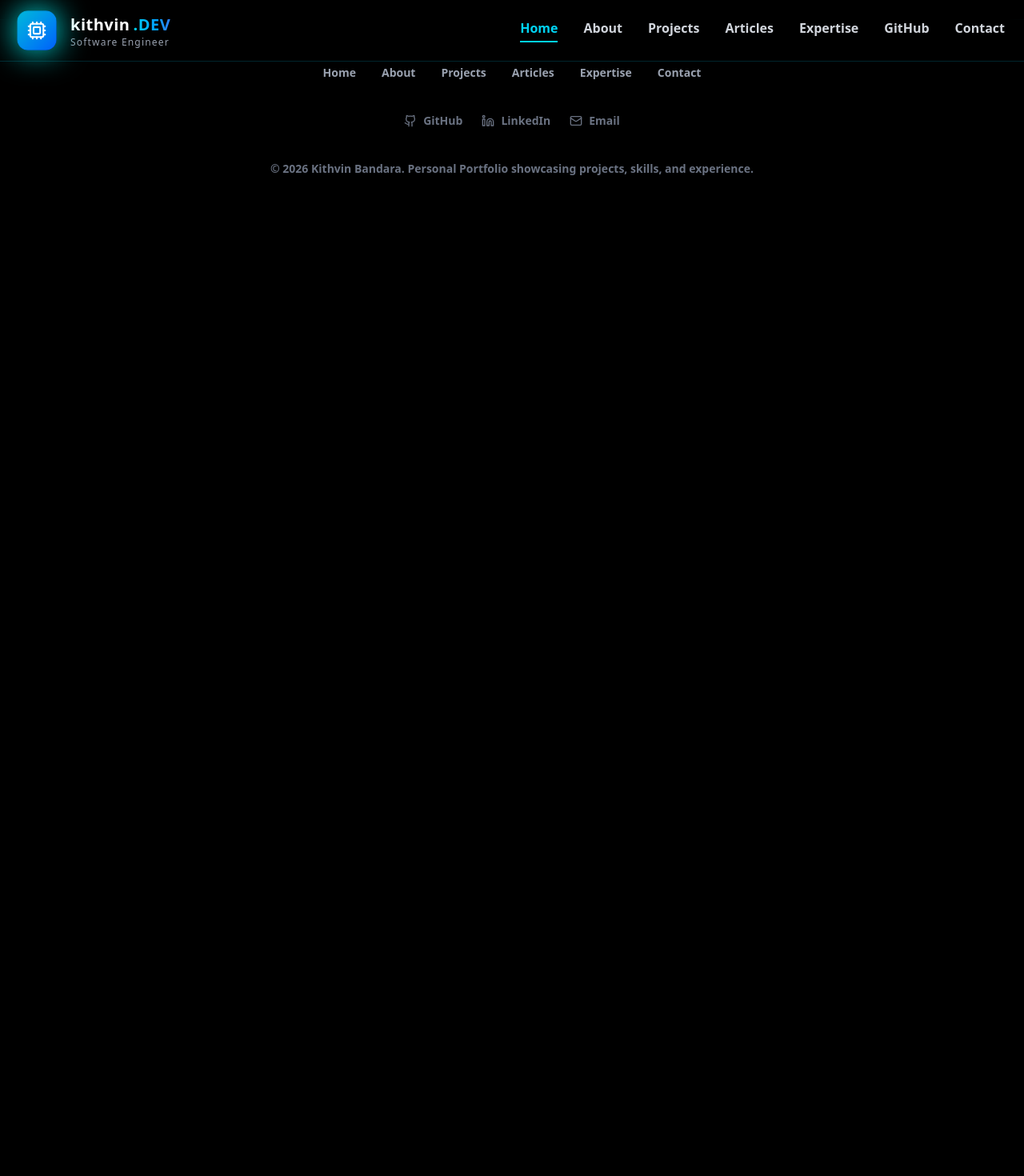
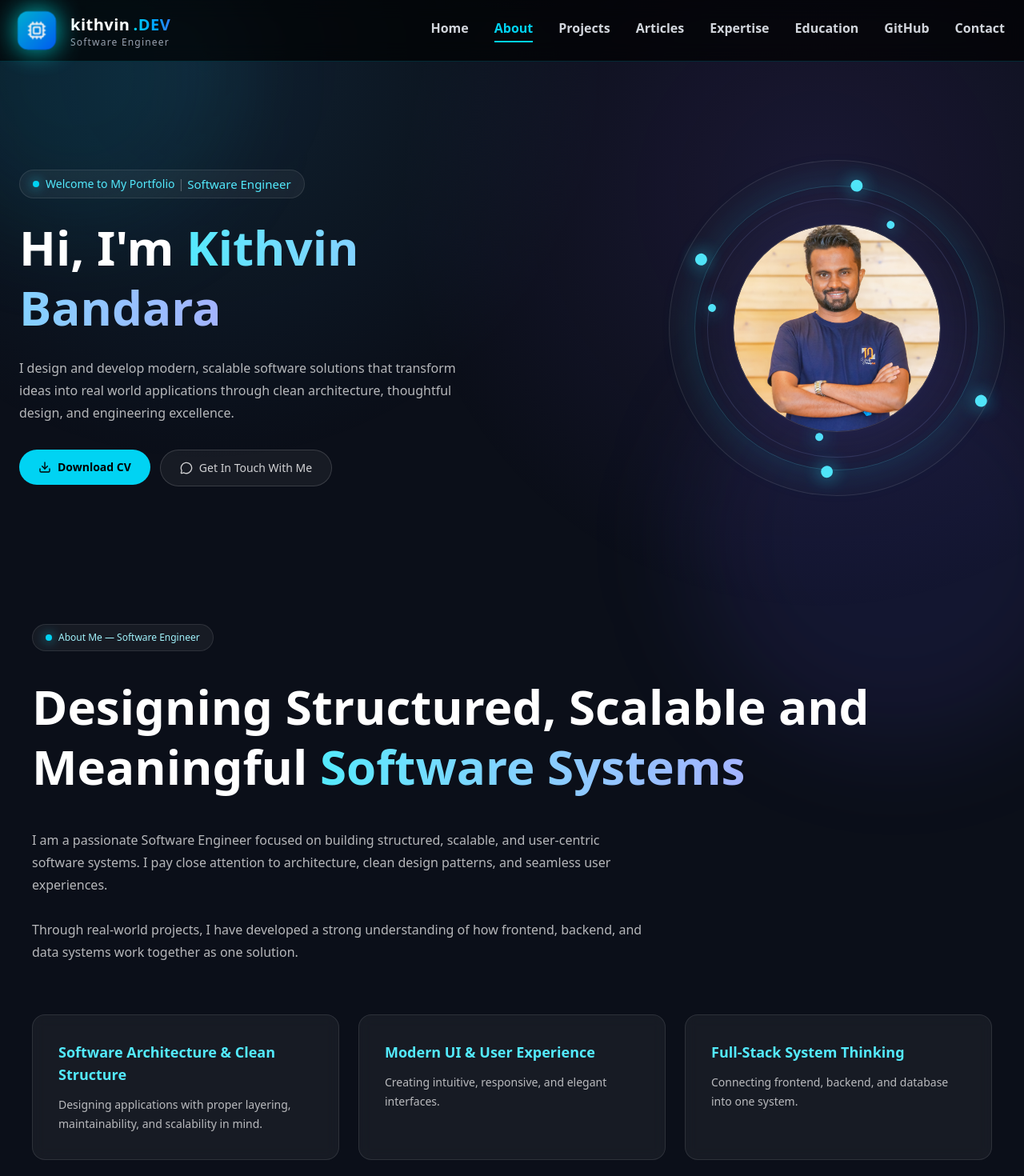
Before and after one commit to kithvin/Portfolio-Website, a Next.js app in the folder Frontend/: page / in a window 1280 px wide. Shown: the top 1470 px of the page at 80% size. Before the commit the page ends 800 px from the top, so only its background shows below. Built offline with nearby package versions, Linux system fonts and the light colour scheme.

Commit message:
Designed and implement About page with professional layout and content

```diff
--- a/Frontend/app/globals.css
+++ b/Frontend/app/globals.css
@@ -22,3 +22,21 @@
 body {
   font-family: var(--font-poppins);
 }
+
+html {
+  scroll-behavior: smooth;
+}
+
+
+section {
+  scroll-margin-top: 100px;
+}
+
+html, body {
+  scrollbar-width: none;
+}
+
+html::-webkit-scrollbar,
+body::-webkit-scrollbar {
+  display: none;
+}
--- a/Frontend/app/layout.tsx
+++ b/Frontend/app/layout.tsx
@@ -1,21 +1,17 @@
-import type { Metadata } from "next";
-import { Poppins } from "next/font/google";
 import "./globals.css";
-
 import Navbar from "@/components/Navbar";
 import { Footer } from "@/components/Footer";
+import { Geist, Geist_Mono } from "next/font/google";
 
-const poppins = Poppins({
+const geistSans = Geist({
   subsets: ["latin"],
-  weight: ["100","200","300","400","500","600","700","800","900"],
-  style: ["normal","italic"],
-  variable: "--font-poppins",
+  variable: "--font-geist-sans",
 });
 
-export const metadata: Metadata = {
-  title: "Kithvin Portfolio",
-  description: "Personal portfolio of Kithvin Bandara - Software Engineer",
-};
+const geistMono = Geist_Mono({
+  subsets: ["latin"],
+  variable: "--font-geist-mono",
+});
 
 export default function RootLayout({
   children,
@@ -25,15 +21,17 @@ export default function RootLayout({
   return (
     <html lang="en">
       <body
-        className={`${poppins.variable} bg-black text-white scroll-smooth antialiased flex flex-col min-h-screen`}
+        className={`${geistSans.variable} ${geistMono.variable} relative min-h-screen overflow-x-hidden bg-[#0b0f19] text-white scroll-smooth`}
       >
+        {/* GLOBAL BACKGROUND FOR ENTIRE WEBSITE */}
+        <div className="pointer-events-none fixed inset-0 -z-10">
+          <div className="absolute -top-24 -left-24 h-96 w-96 rounded-full bg-cyan-500/10 blur-3xl" />
+          <div className="absolute -bottom-32 -right-24 h-[32rem] w-[32rem] rounded-full bg-indigo-500/10 blur-3xl" />
+          <div className="absolute inset-0 bg-[radial-gradient(circle_at_20%_10%,rgba(56,189,248,0.10),transparent_40%),radial-gradient(circle_at_80%_30%,rgba(139,92,246,0.12),transparent_45%)]" />
+        </div>
+
         <Navbar />
-
-        {/* Hero + all page sections render here */}
-        <main className="flex-1 pt-6">
-          {children}
-        </main>
-
+        <main className="pt-24">{children}</main>
         <Footer />
       </body>
     </html>
--- a/Frontend/app/page.tsx
+++ b/Frontend/app/page.tsx
@@ -1,32 +1,11 @@
-import "./globals.css";
-import Navbar from "@/components/Navbar";
-import { Footer } from "@/components/Footer";
-import { Geist, Geist_Mono } from "next/font/google";
 import Hero from "@/components/Hero";
+import About from "../page/Aboutpage";
 
-const geistSans = Geist({
-  subsets: ["latin"],
-  variable: "--font-geist-sans",
-});
-
-const geistMono = Geist_Mono({
-  subsets: ["latin"],
-  variable: "--font-geist-mono",
-});
-
-export default function RootLayout({
-  children,
-}: {
-  children: React.ReactNode;
-}) {
+export default function HomePage() {
   return (
-    <html lang="en">
-      <body
-        className={`${geistSans.variable} ${geistMono.variable} bg-black text-white scroll-smooth`}
-      >
-        <Navbar />
-        <Hero />
-      </body>
-    </html>
+    <>
+      <Hero />
+      <About />
+    </>
   );
 }
--- a/Frontend/components/Footer.tsx
+++ b/Frontend/components/Footer.tsx
@@ -12,7 +12,7 @@ export function Footer() {
     setYear(new Date().getFullYear());
   }, []);
 
-  const navLinks = ["Home", "About", "Projects", "Articles", "Expertise", "Contact"];
+  const navLinks = ["Home", "About", "Projects", "Articles", "Expertise", "Education" , "Contact"];
 
   return (
     <motion.footer
--- a/Frontend/components/Hero.tsx
+++ b/Frontend/components/Hero.tsx
@@ -7,18 +7,8 @@ import { Download, MessageCircle } from "lucide-react";
 
 export default function Hero() {
   return (
-    <section
-      id="home"
-      className="relative overflow-hidden bg-[#060B16] text-white"
-    >
-      {/* Background glow */}
-      <div className="pointer-events-none absolute inset-0">
-        <div className="absolute -top-24 -left-24 h-96 w-96 rounded-full bg-cyan-500/10 blur-3xl" />
-        <div className="absolute -bottom-32 -right-24 h-[32rem] w-[32rem] rounded-full bg-indigo-500/10 blur-3xl" />
-        <div className="absolute inset-0 bg-[radial-gradient(circle_at_20%_10%,rgba(56,189,248,0.10),transparent_40%),radial-gradient(circle_at_80%_30%,rgba(139,92,246,0.12),transparent_45%)]" />
-      </div>
-
-      <div className="relative mx-auto max-w-7xl px-4 sm:px-6 py-16 sm:py-20 md:py-28">
+    <section id="home" className="relative overflow-hidden text-white">
+      <div className="relative mx-auto max-w-7xl px-4 sm:px-6 pt-16 pb-8 sm:pt-20 sm:pb-10 md:pt-26 md:pb-12">
         <div className="grid items-center gap-10 sm:gap-14 md:grid-cols-2">
           {/* LEFT */}
           <motion.div
@@ -27,16 +17,20 @@ export default function Hero() {
             transition={{ duration: 0.7 }}
             className="text-center md:text-left"
           >
-            <div className="mb-6 inline-flex items-center gap-2 rounded-full border border-white/10 bg-white/5 px-4 py-2 text-xs text-cyan-200 mx-auto md:mx-0">
-              <span className="h-2 w-2 rounded-full bg-cyan-400 shadow-[0_0_14px_rgba(34,211,238,0.9)]" />
-              <p className="text-cyan-300 text-[14px]">
-                Welcome to My Portfolio | {" "}
-                <span className="text-cyan-300 text-[15px]">Software Engineer</span>
+            <div className="mb-6 inline-flex max-w-full flex-wrap items-center justify-center gap-2 rounded-full border border-white/10 bg-white/5 px-4 py-2 text-[11px] text-cyan-200 sm:text-xs md:justify-start md:mx-0 mx-auto">
+              <span className="h-2 w-2 shrink-0 rounded-full bg-cyan-400 shadow-[0_0_14px_rgba(34,211,238,0.9)]" />
+
+              <p className="flex flex-wrap items-center justify-center gap-1 text-cyan-300 text-[12px] sm:text-[13px] md:text-[14px] text-center md:text-left leading-tight">
+                <span>Welcome to My Portfolio</span>
+                <span className="text-white/30">|</span>
+                <span className="font-medium text-cyan-300 text-[12px] sm:text-[13px] md:text-[15px]">
+                  Software Engineer
+                </span>
               </p>
             </div>
 
             <h1 className="text-4xl sm:text-5xl md:text-6xl font-semibold leading-tight">
-              Hi, I'm {" "}
+              Hi, I'm{" "}
               <span className="bg-gradient-to-r from-cyan-300 to-indigo-300 bg-clip-text text-transparent">
                 Kithvin Bandara
               </span>
@@ -59,7 +53,7 @@ export default function Hero() {
               </Link>
 
               <Link
-                href="/contact"
+                href="#contact"
                 className="inline-flex w-full sm:w-auto items-center justify-center gap-2 rounded-full border border-white/15 bg-white/5 px-6 py-3 text-sm text-white/80 transition hover:bg-white/10"
               >
                 <MessageCircle className="h-4 w-4" />
@@ -71,26 +65,20 @@ export default function Hero() {
           {/* RIGHT: ORBIT CIRCLE */}
           <div className="relative flex justify-center md:justify-end">
             <div className="relative h-[280px] w-[280px] sm:h-[340px] sm:w-[340px] md:h-[420px] md:w-[420px]">
-              {/* Outer soft ring */}
               <div className="absolute inset-0 rounded-full border border-white/10 bg-white/[0.02]" />
-
-              {/* Big orbit ring */}
               <div className="absolute inset-6 sm:inset-8 rounded-full border border-cyan-300/20 shadow-[0_0_40px_rgba(34,211,238,0.12)]" />
 
-              {/* Animated orbit (dots rotate) */}
               <motion.div
                 className="absolute inset-0"
                 animate={{ rotate: 360 }}
                 transition={{ duration: 18, ease: "linear", repeat: Infinity }}
               >
-                {/* Dots on orbit */}
                 <OrbitDot className="left-1/2 top-2" />
                 <OrbitDot className="right-8 top-1/3" />
                 <OrbitDot className="left-10 bottom-1/3" />
                 <OrbitDot className="left-1/2 bottom-2" />
               </motion.div>
 
-              {/* Inner orbit (reverse) */}
               <motion.div
                 className="absolute inset-10 sm:inset-12"
                 animate={{ rotate: -360 }}
@@ -101,25 +89,6 @@ export default function Hero() {
                 <OrbitDot className="right-4 bottom-1/3" size="sm" />
                 <OrbitDot className="left-6 top-1/2" size="sm" />
               </motion.div>
-
-              {/* Center glass card */}
-              {/* <motion.div
-                className="absolute left-1/2 top-1/2 w-[180px] sm:w-[210px] -translate-x-1/2 -translate-y-1/2 rounded-3xl border border-white/10 bg-white/5 p-3 shadow-[0_0_60px_rgba(99,102,241,0.12)] backdrop-blur"
-                initial={{ opacity: 0, scale: 0.96 }}
-                animate={{ opacity: 1, scale: 1 }}
-                transition={{ duration: 0.7, delay: 0.15 }}
-              >
-                <div className="relative overflow-hidden rounded-2xl border border-white/10 bg-gradient-to-b from-white/10 to-white/[0.03]">
-                  <Image
-                    src="/profile.jpg"
-                    alt="Profile"
-                    width={600}
-                    height={600}
-                    className="h-[200px] sm:h-[240px] w-full object-cover"
-                    priority
-                  />
-                </div>
-              </motion.div> */}
 
               <motion.div
                 className="absolute left-1/2 top-1/2 w-[180px] sm:w-[260px] h-[180px] sm:h-[260px] -translate-x-1/2 -translate-y-1/2 rounded-full border border-white/10 bg-white/5 p-2 shadow-[0_0_60px_rgba(99,102,241,0.12)] backdrop-blur overflow-hidden"
@@ -136,7 +105,6 @@ export default function Hero() {
                 />
               </motion.div>
 
-              {/* Subtle pulsing glow */}
               <motion.div
                 className="absolute inset-10 rounded-full"
                 animate={{ opacity: [0.25, 0.5, 0.25] }}
@@ -145,9 +113,7 @@ export default function Hero() {
                   repeat: Infinity,
                   ease: "easeInOut",
                 }}
-                style={{
-                  boxShadow: "0 0 90px rgba(34,211,238,0.10)",
-                }}
+                style={{ boxShadow: "0 0 90px rgba(34,211,238,0.10)" }}
               />
             </div>
           </div>
--- a/Frontend/components/Navbar.tsx
+++ b/Frontend/components/Navbar.tsx
@@ -10,6 +10,7 @@ const navItems = [
   { name: "Projects", href: "#projects" },
   { name: "Articles", href: "#articles" },
   { name: "Expertise", href: "#expertise" },
+  { name: "Education", href: "#education" },
   { name: "GitHub", href: "#github" },
   { name: "Contact", href: "#contact" },
 ];
@@ -100,7 +101,7 @@ export default function Navbar() {
         </motion.div>
 
         {/* Desktop Links */}
-        <div className="hidden md:flex gap-8 text-base font-semibold ">
+        <div className="hidden md:flex gap-8 text-base font-semibold">
           {navItems.map((item) => (
             <a
               key={item.name}
--- /dev/null
+++ b/Frontend/page/Aboutpage.tsx
@@ -0,0 +1,85 @@
+import type { ReactElement } from "react";
+
+type FocusItem = {
+  title: string;
+  desc: string;
+};
+
+const focusItems: FocusItem[] = [
+  {
+    title: "Software Architecture & Clean Structure",
+    desc: "Designing applications with proper layering, maintainability, and scalability in mind.",
+  },
+  {
+    title: "Modern UI & User Experience",
+    desc: "Creating intuitive, responsive, and elegant interfaces.",
+  },
+  {
+    title: "Full-Stack System Thinking",
+    desc: "Connecting frontend, backend, and database into one system.",
+  },
+];
+
+export default function About(): ReactElement {
+  return (
+    <section id="about" className="relative overflow-hidden text-white">
+      <div className="relative mx-auto max-w-7xl px-5 sm:px-6 md:px-10 py-14 sm:py-20 md:py-28 flex flex-col items-center md:items-start text-center md:text-left">
+
+        {/* Badge */}
+        <div className="mb-6 sm:mb-8 inline-flex items-center gap-2 rounded-full border border-white/10 bg-white/5 px-3 sm:px-4 py-2 text-[11px] sm:text-xs text-cyan-200">
+          <span className="h-2 w-2 rounded-full bg-cyan-400 shadow-[0_0_14px_rgba(34,211,238,0.9)]" />
+          About Me — Software Engineer
+        </div>
+
+        {/* Heading */}
+        <h2 className="text-3xl sm:text-4xl md:text-6xl font-semibold leading-snug sm:leading-tight mb-8 sm:mb-10">
+          Designing Structured, Scalable and Meaningful{" "}
+          <span className="bg-gradient-to-r from-cyan-300 to-indigo-300 bg-clip-text text-transparent">
+            Software Systems
+          </span>
+        </h2>
+
+        {/* Summary */}
+        <p className="max-w-3xl text-[13px] sm:text-sm md:text-base leading-6 sm:leading-7 text-white/70 mb-12 sm:mb-16">
+          I am a passionate Software Engineer focused on building structured,
+          scalable, and user-centric software systems. I pay close attention to
+          architecture, clean design patterns, and seamless user experiences.
+          <br />
+          <br />
+          Through real-world projects, I have developed a strong understanding of
+          how frontend, backend, and data systems work together as one solution.
+        </p>
+
+        {/* Cards */}
+        <div className="grid gap-5 sm:gap-6 md:grid-cols-3 w-full">
+          {focusItems.map((item) => (
+            <div
+              key={item.title}
+              className="rounded-2xl border border-white/10 bg-white/5 p-5 sm:p-8 backdrop-blur transition hover:bg-white/10 text-center md:text-left"
+            >
+              <h3 className="text-base sm:text-lg font-semibold text-cyan-300 mb-2 sm:mb-3">
+                {item.title}
+              </h3>
+              <p className="text-[13px] sm:text-sm leading-6 text-white/70">
+                {item.desc}
+              </p>
+            </div>
+          ))}
+        </div>
+
+        {/* Journey */}
+        <div className="mt-14 sm:mt-16 max-w-3xl text-center md:text-left">
+          <h3 className="text-xl sm:text-2xl md:text-3xl font-semibold text-cyan-300 mb-4 sm:mb-5">
+            My Journey
+          </h3>
+          <p className="text-[13px] sm:text-sm md:text-base leading-6 sm:leading-7 text-white/70">
+            My journey into software engineering started with curiosity about how
+            real applications are built and structured. Each project I build helps
+            me refine better architecture, design, and engineering practices.
+          </p>
+        </div>
+
+      </div>
+    </section>
+  );
+}
```
